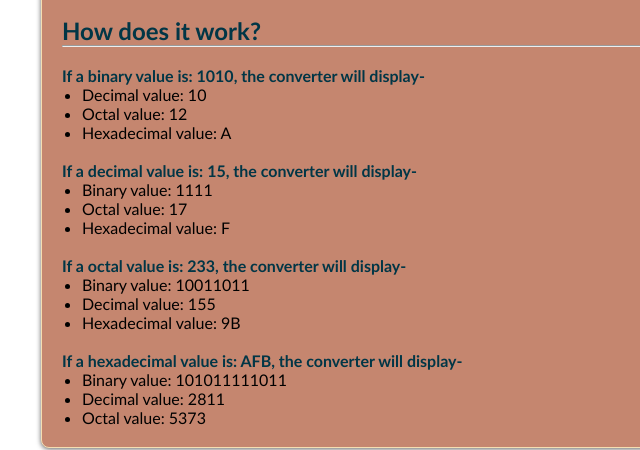
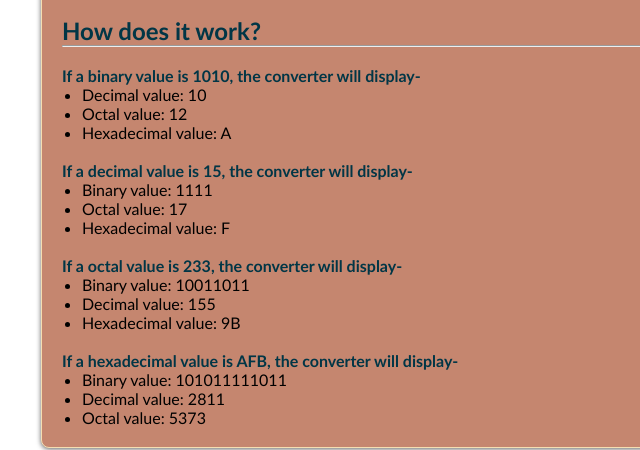
Before and after one commit to ashhadimam07/num-base-conv-web, a website: page index.html in a window 1280 px wide. Shown: the part 782-1232 px from the top of the page, 55-695 px from the left. Drawn offline with Linux system fonts and the light colour scheme.

Commit message:
Modify content

```diff
--- a/index.html
+++ b/index.html
@@ -48,28 +48,28 @@
             <h2>How does it work?</h2>
             <hr>
             <br>
-            <h4>If a binary value is: 1010, the converter will display-</h3>
+            <h4>If a binary value is 1010, the converter will display-</h3>
             <ul>
                 <li>Decimal value: 10</li>
                 <li>Octal value: 12</li>
                 <li>Hexadecimal value: A</li>
             </ul>
             <br>
-            <h4>If a decimal value is: 15, the converter will display-</h3>
+            <h4>If a decimal value is 15, the converter will display-</h3>
             <ul>
                 <li>Binary value: 1111</li>
                 <li>Octal value: 17</li>
                 <li>Hexadecimal value: F</li>
             </ul>
             <br>
-            <h4>If a octal value is: 233, the converter will display-</h3>
+            <h4>If a octal value is 233, the converter will display-</h3>
             <ul>
                 <li>Binary value: 10011011</li>
                 <li>Decimal value: 155</li>
                 <li>Hexadecimal value: 9B</li>
             </ul>
             <br>
-            <h4>If a hexadecimal value is: AFB, the converter will display-</h3>
+            <h4>If a hexadecimal value is AFB, the converter will display-</h3>
             <ul>
                 <li>Binary value: 101011111011</li>
                 <li>Decimal value: 2811</li>
```
